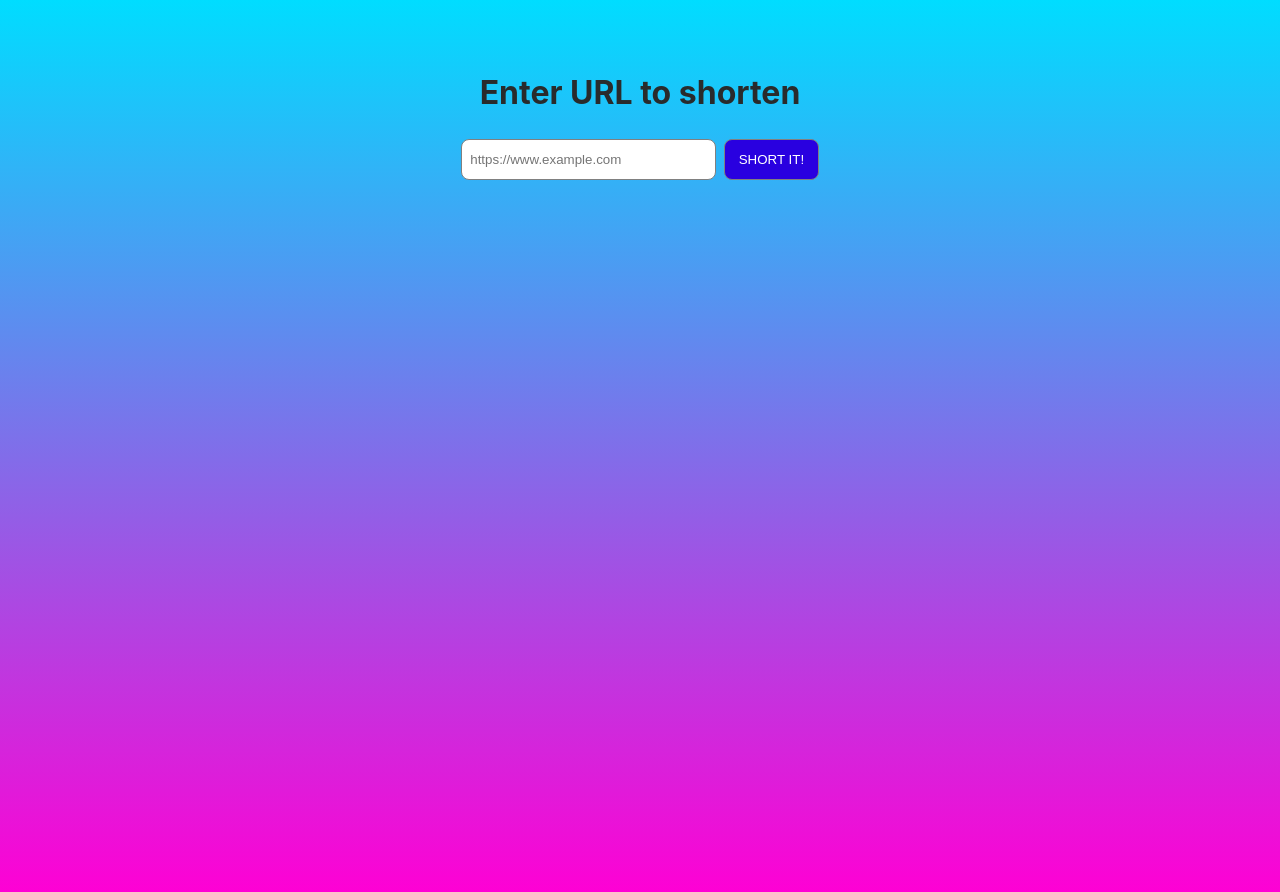
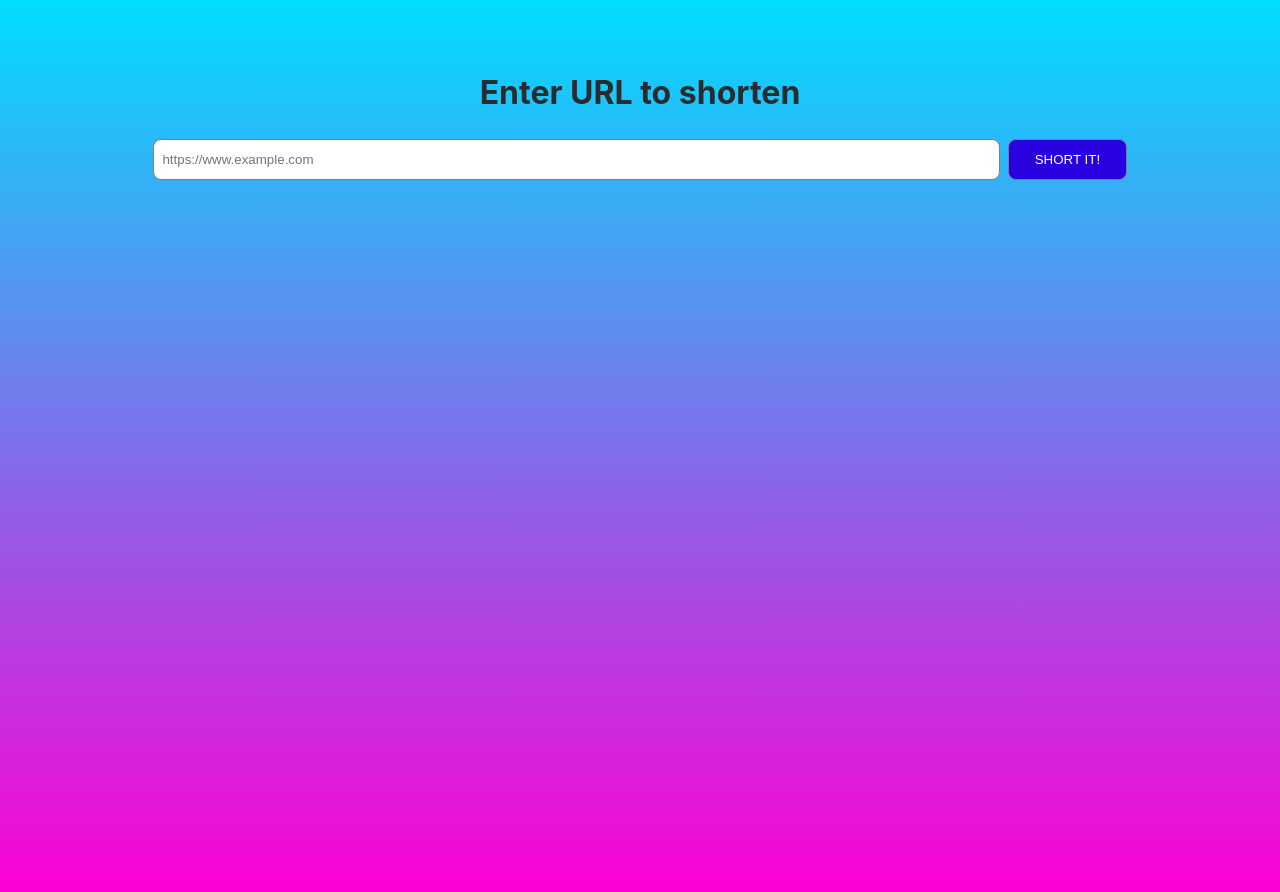
Before and after one commit to Jonathanlau92/url-shortener-frontend, a React (Create React App) app: page / in a window 1280 px wide. Shown: the top 892 px of the page. Built offline with nearby package versions, Linux system fonts and the light colour scheme.

Commit message:
Fix input button width

```diff
--- a/src/index.css
+++ b/src/index.css
@@ -27,7 +27,7 @@ body {
 }
 
 input[type=text] {
-  width: 20%;
+  width: 70%;
   padding: 12px 8px;
   margin-right: 8px;
   border-radius: 8px;
@@ -39,7 +39,7 @@ input[type=text]:focus {
 }
 
 button {
-  width: 8%;
+  width: 10%;
   padding: 12px 0;
   border: 1px solid grey;
   border-radius: 8px;
```
